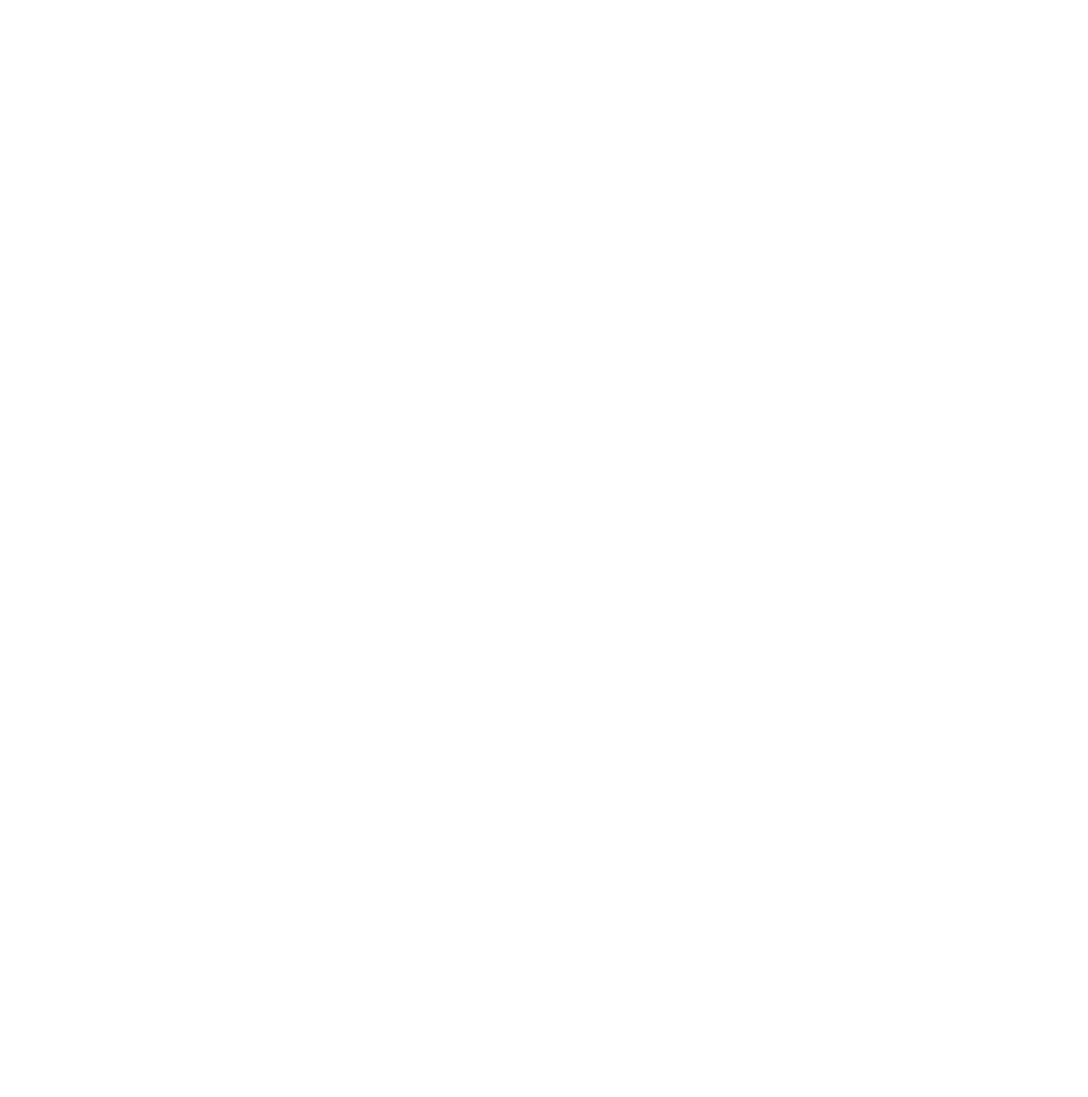
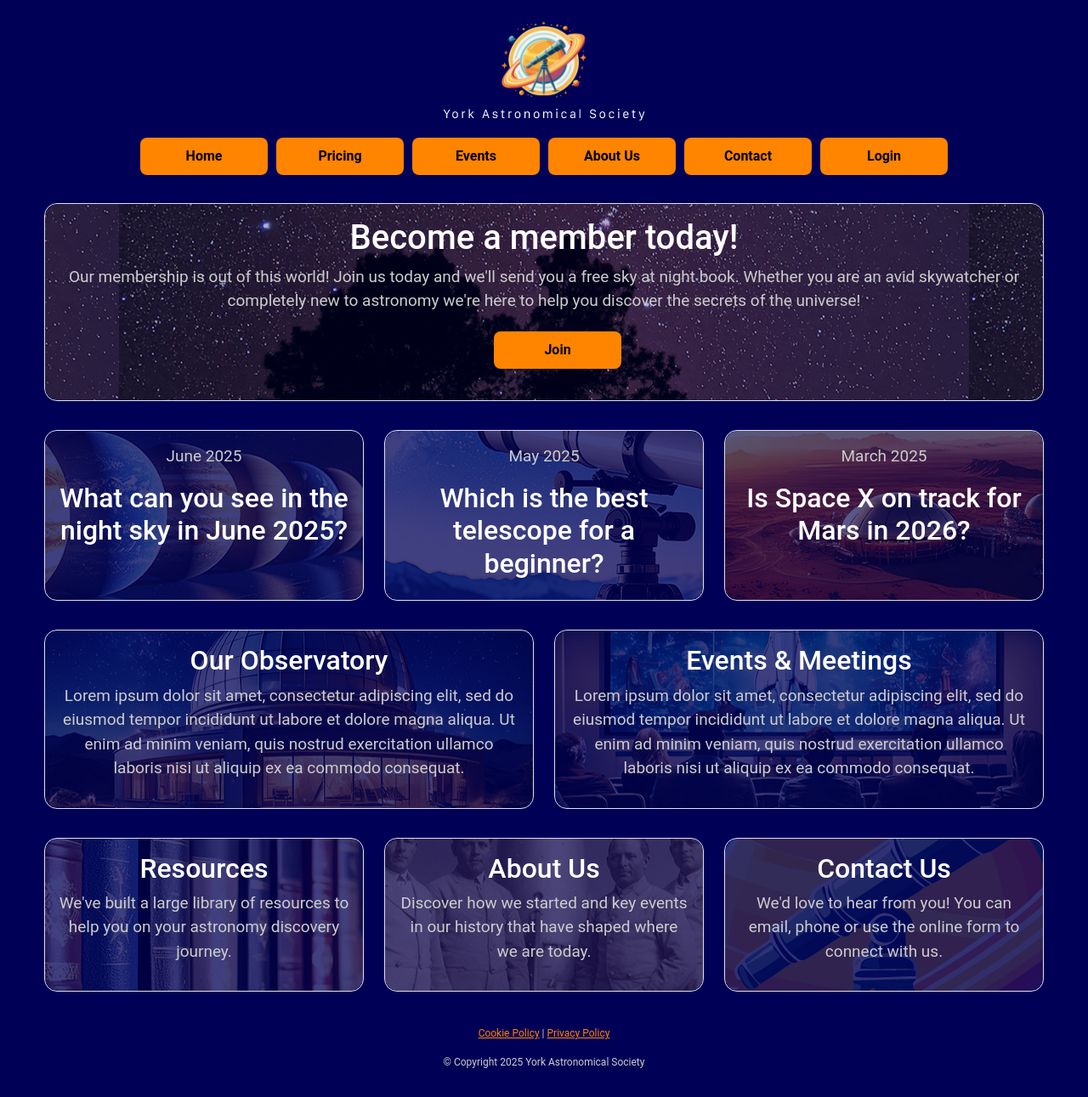
Before and after one commit to TrevB123/astronomy-website-BS, a plain HTML site: page about.htm in a window 1280 px wide. Shown: the whole page at 85% size. Before the commit the page ends 800 px from the top, so only its background shows below. Drawn offline with Linux system fonts and the light colour scheme.

Commit message:
Corrected some margin issues using 'mb-4' and 'm-2' Bootstrap settings, built the Blog Post 1 page. Set the rows of three blocks to stack at 'sm' size rather than 'lg'

```diff
--- a/about.htm
+++ b/about.htm
@@ -0,0 +1,221 @@
+<!DOCTYPE html>
+<!--[if lt IE 7]>      <html class="no-js lt-ie9 lt-ie8 lt-ie7"> <![endif]-->
+<!--[if IE 7]>         <html class="no-js lt-ie9 lt-ie8"> <![endif]-->
+<!--[if IE 8]>         <html class="no-js lt-ie9"> <![endif]-->
+<!--[if gt IE 8]>      <html class="no-js"> <!--<![endif]-->
+<html>
+    <head>
+        <meta charset="utf-8">
+        <meta http-equiv="X-UA-Compatible" content="IE=edge">
+        <title>York Astronomical Society</title>
+        <meta name="description" content="The main website for The Astronomy Club UK">
+        <meta name="viewport" content="width=device-width, initial-scale=1"> <!-- initial viewport settings -->
+        <link rel="stylesheet" href="https://use.fontawesome.com/releases/v5.15.4/css/all.css" integrity="sha384-DyZ88mC6Up2uqS4h/KRgHuoeGwBcD4Ng9SiP4dIRy0EXTlnuz47vAwmeGwVChigm" crossorigin="anonymous"/> <!-- font awesome remote add code -->
+        <link rel="stylesheet" href="./assets/css/font-awesome.css"> <!-- font awesome localised code added -->
+        <link rel="stylesheet" href="./assets/css/bootstrap.css"> <!-- local bootstrap css loaded -->
+        <link rel="preconnect" href="https://fonts.googleapis.com"> <!-- remote google font api -->
+        <link rel="preconnect" href="https://fonts.gstatic.com" crossorigin> <!-- remote googel fonts file loaded -->
+        <link href="https://fonts.googleapis.com/css2?family=Open+Sans:ital,wght@0,300..800;1,300..800&display=swap" rel="stylesheet"> <!-- Actual font install from google -->
+        <link rel="stylesheet" href="./assets/style.css"> <!-- localised css styling for the website -->
+        <script src="./assets/js/bootstrap.bundle.js" async></script> <!-- bootstrap Javascript bundle loaded -->
+    </head>
+
+
+    <body>
+        <!--[if lt IE 7]>
+            <p class="browsehappy">You are using an <strong>outdated</strong> browser. Please <a href="#">upgrade your browser</a> to improve your experience.</p>
+        <![endif]-->
+
+        <!-- The main site-wide header using bootstrap -->
+
+        <header class="header-container">
+                <div class="col-12">
+                    <a href="./index.htm"><img src="./assets/images/astronomy-club-logo-sm.png" alt="York Astronomical Society logo" width="100px" height="100px"></a>
+                </div>
+                <div class="col-12">
+                    <a href="./index.htm"><img src="./assets/images/yorkastrosoc.png" alt="York Astronomical Society" width="250px"></a>
+                 </div>
+
+                 <div class="row">
+                    <div class="col">
+
+            <!-- Navbar -->
+                <nav class="navbar navbar-expand-lg navbar-custom bg-blue">
+                     <div class="container-fluid justify-content-center">
+             <!-- navbar brand not needed
+                <a class="navbar-brand" href="#">Navbar</a>
+                     -->
+                     <button class="navbar-toggler" type="button" data-bs-toggle="collapse" data-bs-target="#navbarNav" aria-controls="navbarNav" aria-expanded="false" aria-label="Toggle navigation">
+                         <span class="navbar-toggler-icon"></span>
+                     </button>
+                     <div class="collapse navbar-collapse justify-content-center" id="navbarNav">
+                        <ul class="navbar-nav">
+                        <li class="nav-item">
+                            <span type="button" class="btn button-special"><a class="nav-link" aria-current="page" href="./index.htm">Home</a></span>
+                       </li>
+                        <li class="nav-item">
+                            <span type="button" class="btn button-special"><a class="nav-link" href="./join.htm">Pricing</a></span>
+                        </li>
+                        <li class="nav-item">
+                            <span type="button" class="btn button-special"><a class="nav-link" href="./events-and-meetings.htm">Events</a></span>
+                        </li>
+                        <li class="nav-item">
+                            <span type="button" class="btn button-special"><a class="nav-link" href="./about.htm">About Us</a></span>
+                        </li>
+                        <li class="nav-item">
+                            <span type="button" class="btn button-special"><a class="nav-link" href="./contact.htm">Contact</a></span>
+                        </li>
+                        <li class="nav-item">
+                            <span type="button" class="btn button-special"><a class="nav-link" href="./login.htm">Login</a></span>
+                        </li>
+                        </ul>
+                    </div>
+                    </div>
+                </nav>
+
+                    </div>
+                </div>
+       </header>
+
+        <!-- Main section including flexbox sections of various block sizes mobile friendly -->
+
+       <section>
+        <!-- Build the index page grid in bootstrap -->
+       <article>
+
+        <div class="container-fluid">
+            <!-- Full-width row with 1 column -->
+            <div class="row align-items-stretch">
+            <div class="col">
+                <div class="border mb-4">
+                <div class="p-3 bg-primary text-white text-center bg-transparent background-cover">
+                    <h1>Become a member today!</h1>
+                    <p>Our membership is out of this world! Join us today and we'll send you a free sky at night book. Whether you are an avid skywatcher or completely new to astronomy we're here to help you discover the secrets of the universe!</p>
+                    <div class="nav-item">
+                        <ul>
+                        <li class="nav-item">
+                            <span type="button" class="btn button-special"><a class="nav-link" href="./join.htm">Join</a></span>
+                        </li>
+                        </ul>
+                    </div>
+                </div>
+                </div>
+            </div>
+            </div>
+
+            <!-- Full-width row with 3 columns -->
+            <div class="row align-items stretch">
+                <div class="d-flex flex-column col-12 col-lg-4"> <!-- Row 2 column 1 -->
+                    <div class="border mb-4 h-100">
+                    <a href="./blog-post-1.htm" style="display: contents;">
+                    <div class="p-3 text-white text-center background-row-2-col-1 bg-transparent h-100">
+                        <p>June 2025</p>
+                        <h2>What can you see in the night sky in June 2025?</h2>
+                    </div>
+                    </a>
+                    </div>
+                </div>
+                <div class="d-flex flex-column col-12 col-lg-4"> <!-- Row 2 column 2 -->
+                    <div class="border mb-4 h-100">
+                    <a href="./blog-post-2.htm" style="display: contents;">
+                    <div class="p-3 text-white text-center background-row-2-col-2 bg-transparent h-100">
+                        <p>May 2025</p>
+                        <h2>Which is the best telescope for a beginner?</h2>
+                    </div>
+                    </a>
+                    </div>
+                </div>
+                <div class="d-flex flex-column col-12 col-lg-4"> <!-- Row 2 column 3 -->
+                    <div class="border mb-4 h-100">
+                    <a href="./blog-post-3.htm" style="display: contents;">
+                    <div class="p-3 text-white text-center background-row-2-col-3 bg-transparent h-100">
+                        <p>March 2025</p>
+                        <h2>Is Space X on track for Mars in 2026?</h2>
+                    </div>
+                    </a>
+                    </div>
+                </div>
+            </div>
+
+            <!-- Full-width row with 2 columns -->
+            <div class="row align-items-stretch">
+            <div class="col-12 col-lg-6"> <!-- Row 3 column 1 -->
+                <div class="border mb-4">
+                <a href="./observatory.htm" style="display: contents;">
+                <div class="p-3 text-white text-center background-row-3-col-1 bg-transparent h-100">
+                    <h2>Our Observatory</h2>
+			            <p>Lorem ipsum dolor sit amet, consectetur adipiscing elit, sed do eiusmod tempor incididunt ut labore et dolore magna aliqua. Ut enim ad minim veniam, quis nostrud exercitation ullamco laboris nisi ut aliquip ex ea commodo consequat.</p>
+                </div>
+                </a>
+                </div>
+            </div>
+            <div class="col-12 col-lg-6"> <!-- Row 3 column 2 -->
+                <div class="border mb-4">
+                <a href="./observatory.htm" style="display: contents;">
+                <div class="p-3 text-white text-center background-row-3-col-2 bg-transparent h-100">
+                    <h2>Events & Meetings</h2>
+			            <p>Lorem ipsum dolor sit amet, consectetur adipiscing elit, sed do eiusmod tempor incididunt ut labore et dolore magna aliqua. Ut enim ad minim veniam, quis nostrud exercitation ullamco laboris nisi ut aliquip ex ea commodo consequat.</p>
+                </div>
+                </a>
+                </div>
+            </div>
+            </div>
+
+
+        <!-- Full-width row with 3 columns -->
+            <div class="row align-items-stretch">
+            <div class="d-flex flex-column col-12 col-lg-4"> <!-- Row 4 column 1 -->
+                <div class="border mb-4 h-100">
+                <a href="./resources.htm" style="display: contents;">
+                <div class="p-3 text-white text-center background-row-4-col-1 bg-transparent h-100">
+                    <h2>Resources</h2>
+                    <p>We've built a large library of resources to help you on your astronomy discovery journey.</p>
+                </div>
+                </a>
+                </div>
+
+            </div>
+            <div class="d-flex flex-column col-12 col-lg-4"> <!-- Row 4 column 2 -->
+                <div class="border mb-4 h-100">
+                <a href="./about.htm" style="display: contents;">
+                <div class="p-3 text-white text-center background-row-4-col-2 bg-transparent h-100">
+                    <h2>About Us</h2>
+                    <p>Discover how we started and key events in our history that have shaped where we are today.</p>
+                </div>
+                </a>
+                </div>
+            </div>
+            <div class="d-flex flex-column col-12 col-lg-4"> <!-- Row 4 column 3 -->
+                <div class="border mb-4 h-100">
+                <a href="./contact.htm" style="display: contents;">
+                <div class="p-3 text-white text-center background-row-4-col-3 bg-transparent h-100">
+                    <h2>Contact Us</h2>
+                    <p>We'd love to hear from you! You can email, phone or use the online form to connect with us.</p>
+                </div>
+                </a>
+                </div>
+            </div>
+        </div>
+        </div>
+        </article>
+        </section>
+
+        <footer>
+            <!-- Full-width row with 1 column -->
+            <div class="row">
+            <div class="col"> <!-- Row 5 column 1 -->
+                <div class="p-3 text-white text-center">
+                    <p><a href="#">Cookie Policy</a> | <a href=#>Privacy Policy</a></p>
+			    <p>&copy; Copyright 2025 York Astronomical Society</p>
+                </div>
+            </div>
+            </div>
+
+        </div>
+
+        </footer>
+
+
+        <script src="" async defer></script>
+    </body>
+</html>
```
Also changed, not shown: assets/style.css (+0 -31 lines), blog-post-1.htm (+54 -46 lines), 2 other files.
